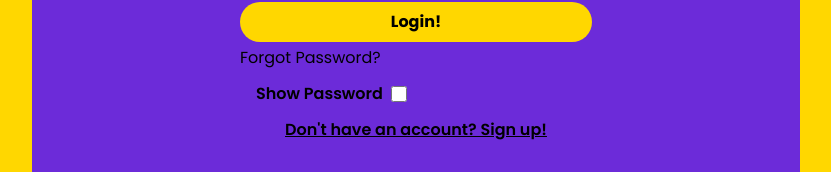
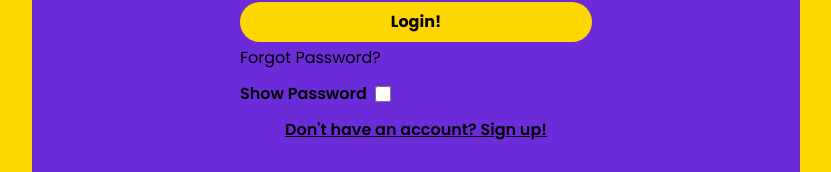
Before and after one commit to Enyinnaya-x/bitbet-frontend, a Vue app: page /login in a window 1280 px wide. Shown: the part 407-579 px from the top of the page, without its empty margins (224-1055 px from the left). Built offline with nearby package versions, Linux system fonts and the light colour scheme.

Commit message:
minor update

```diff
--- a/src/views/Login.vue
+++ b/src/views/Login.vue
@@ -24,7 +24,7 @@
                     <div class="forgot mt-1">
                         <router-link to="/forgot">Forgot Password?</router-link>
                 </div>
-                <div class="checkboxdiv text-start flex items-center my-3 px-4">
+                <div class="checkboxdiv text-start flex items-center my-3">
                    <span class="font-semibold">Show Password</span> <input type="checkbox" class="ms-2 w-4 h-4" @click="showPass()">
                 </div>
                     <div class="linkdiv mt-2 flex justify-center">
```
